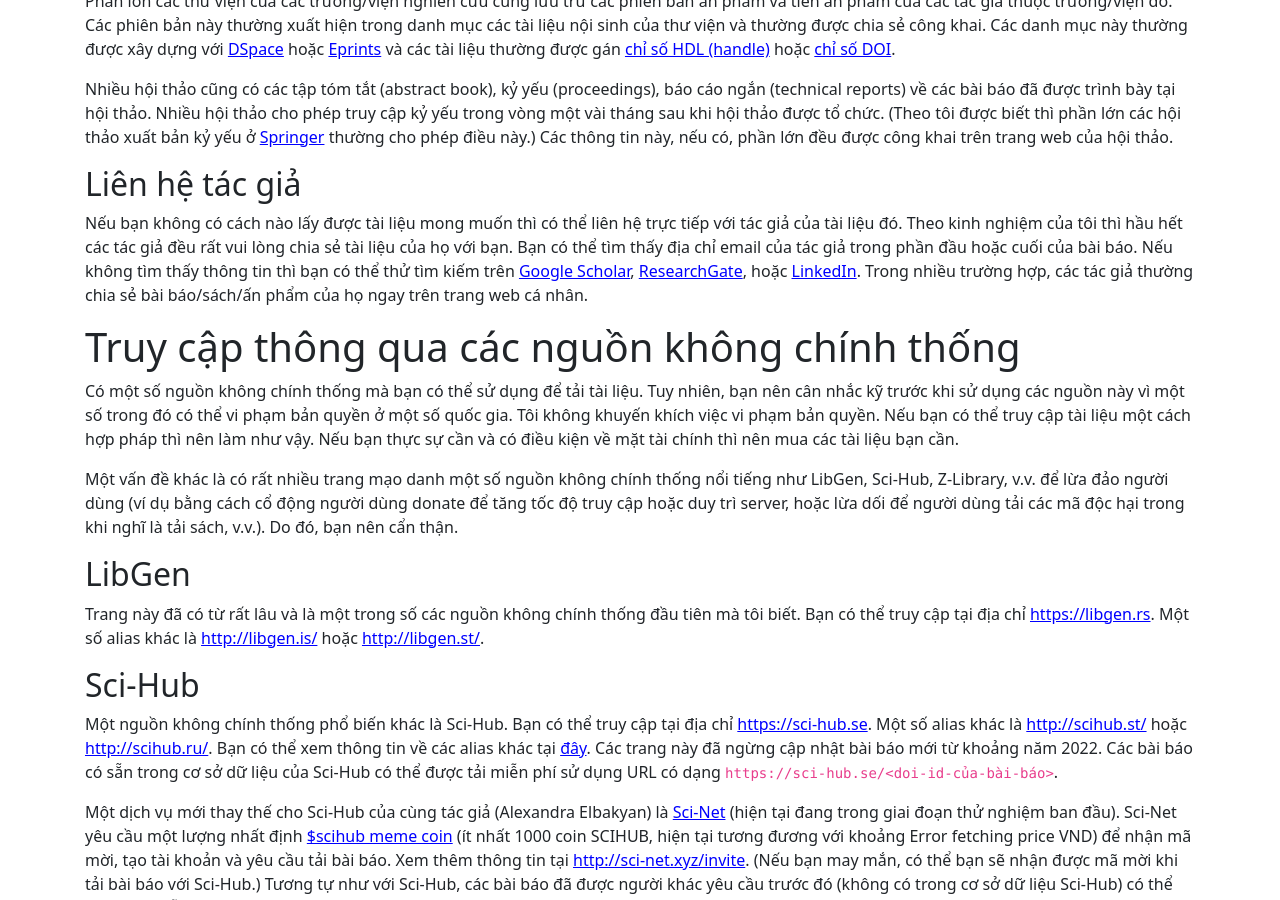
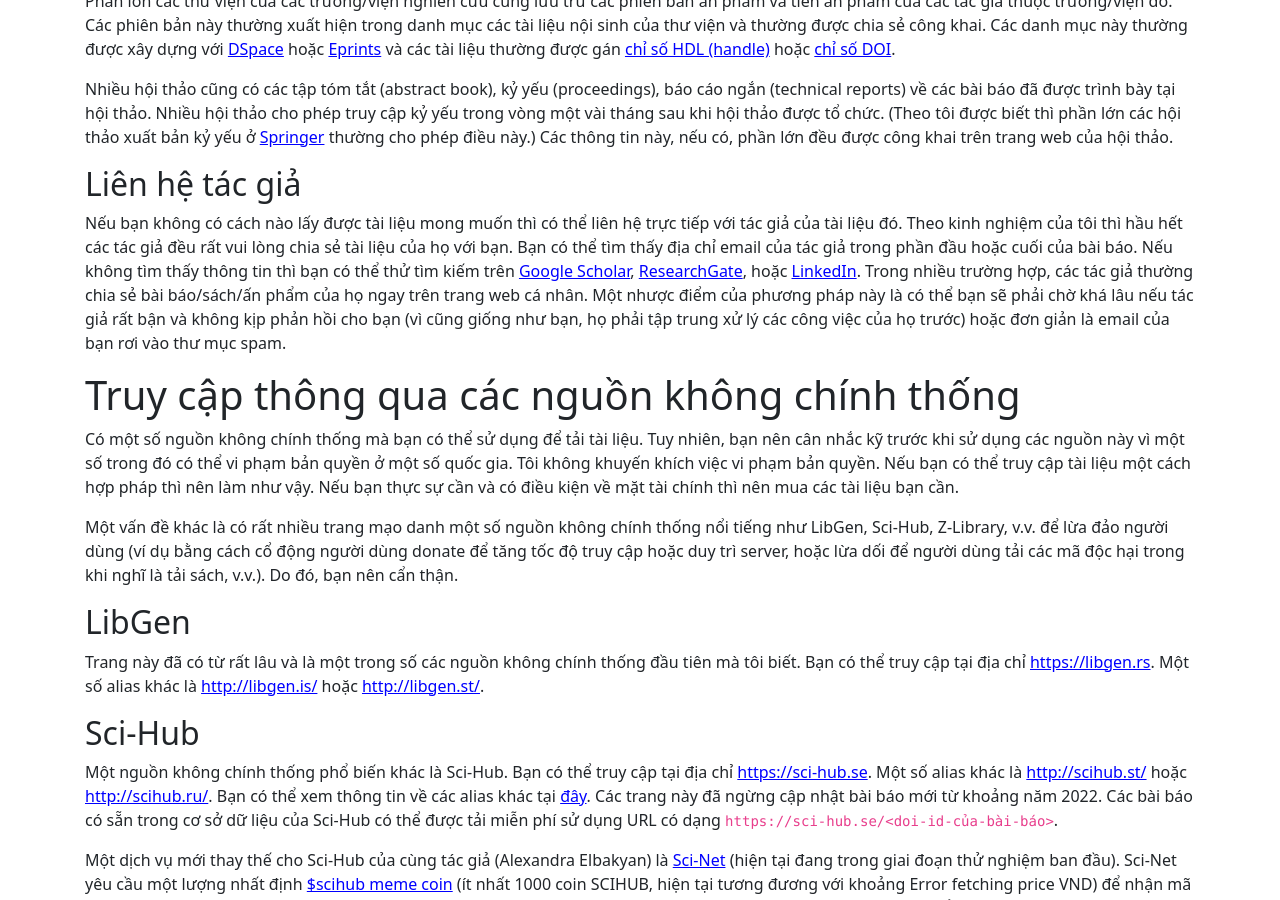
Before and after one commit to hoanganhduc/hoanganhduc.github.io, a Jekyll site: the page built from _posts/2025-05-05-một-số-phương-pháp-tải-bài-báo-khoa-học.md, in a window 1280 px wide and 900 px high, scrolled down 2238 px. Built offline with Jekyll 4.4.1, drawn with Linux system fonts in a browser that asks for light colours; nearby versions of some CDN libraries; comment, search, counter and statistics services are not loaded; a style sheet for code colours, icons or effects is not loaded.

Commit message:
Update 2025-05-05-một-số-phương-pháp-tải-bài-báo-khoa-học.md

```diff
--- a/_posts/2025-05-05-một-số-phương-pháp-tải-bài-báo-khoa-học.md
+++ b/_posts/2025-05-05-một-số-phương-pháp-tải-bài-báo-khoa-học.md
@@ -61,7 +61,7 @@ Nhiều hội thảo cũng có các tập tóm tắt (abstract book), kỷ yếu
 
 ## Liên hệ tác giả
 
-Nếu bạn không có cách nào lấy được tài liệu mong muốn thì có thể liên hệ trực tiếp với tác giả của tài liệu đó. Theo kinh nghiệm của tôi thì hầu hết các tác giả đều rất vui lòng chia sẻ tài liệu của họ với bạn. Bạn có thể tìm thấy địa chỉ email của tác giả trong phần đầu hoặc cuối của bài báo. Nếu không tìm thấy thông tin thì bạn có thể thử tìm kiếm trên [Google Scholar](https://scholar.google.com/), [ResearchGate](https://www.researchgate.net), hoặc [LinkedIn](https://www.linkedin.com). Trong nhiều trường hợp, các tác giả thường chia sẻ bài báo/sách/ấn phẩm của họ ngay trên trang web cá nhân.
+Nếu bạn không có cách nào lấy được tài liệu mong muốn thì có thể liên hệ trực tiếp với tác giả của tài liệu đó. Theo kinh nghiệm của tôi thì hầu hết các tác giả đều rất vui lòng chia sẻ tài liệu của họ với bạn. Bạn có thể tìm thấy địa chỉ email của tác giả trong phần đầu hoặc cuối của bài báo. Nếu không tìm thấy thông tin thì bạn có thể thử tìm kiếm trên [Google Scholar](https://scholar.google.com/), [ResearchGate](https://www.researchgate.net), hoặc [LinkedIn](https://www.linkedin.com). Trong nhiều trường hợp, các tác giả thường chia sẻ bài báo/sách/ấn phẩm của họ ngay trên trang web cá nhân. Một nhược điểm của phương pháp này là có thể bạn sẽ phải chờ khá lâu nếu tác giả rất bận và không kịp phản hồi cho bạn (vì cũng giống như bạn, họ phải tập trung xử lý các công việc của họ trước) hoặc đơn giản là email của bạn rơi vào thư mục spam.
 
 # Truy cập thông qua các nguồn không chính thống
 
```
